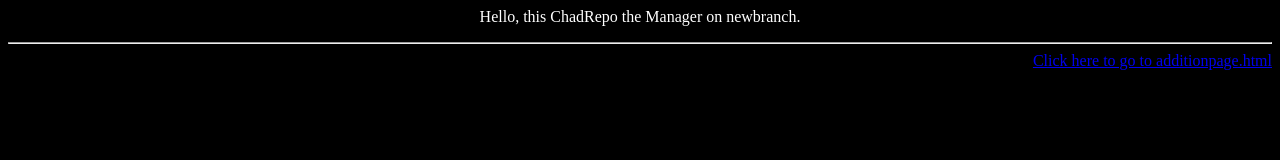
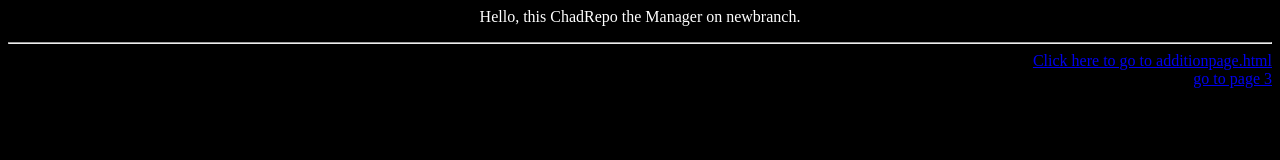
Before and after one commit to ChadRepoManager/testing-uno-dos-tres, a plain HTML site: page index.html in a window 1280 px wide. Drawn offline with Linux system fonts and the light colour scheme.

Commit message:
index.html

```diff
--- a/index.html
+++ b/index.html
@@ -4,6 +4,6 @@
 <body bgcolor="#000000">
 <div align="center"><font color="#ffffff"><p>Hello, this ChadRepo the Manager on newbranch.</p></font></div>
 <hr/>
-<div align="right"><font color="limegreen"><a href="additionalpage.html">Click here to go to additionpage.html</a></font></div>
+<div align="right"><font color="limegreen"><a href="additionalpage.html">Click here to go to additionpage.html</a><br><a href="page3.html">go to page 3</a></font></div>
 </body>
 </html>
```
